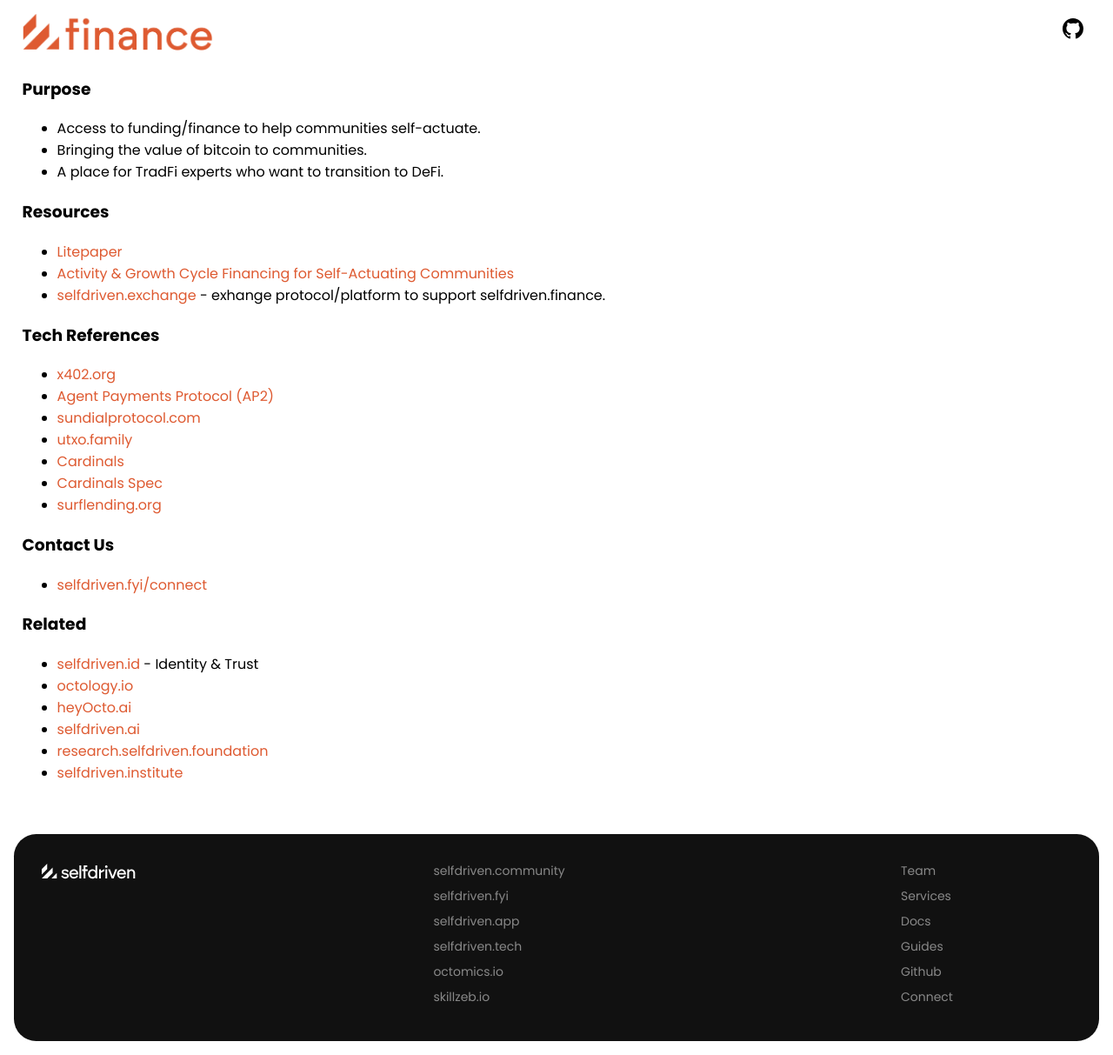
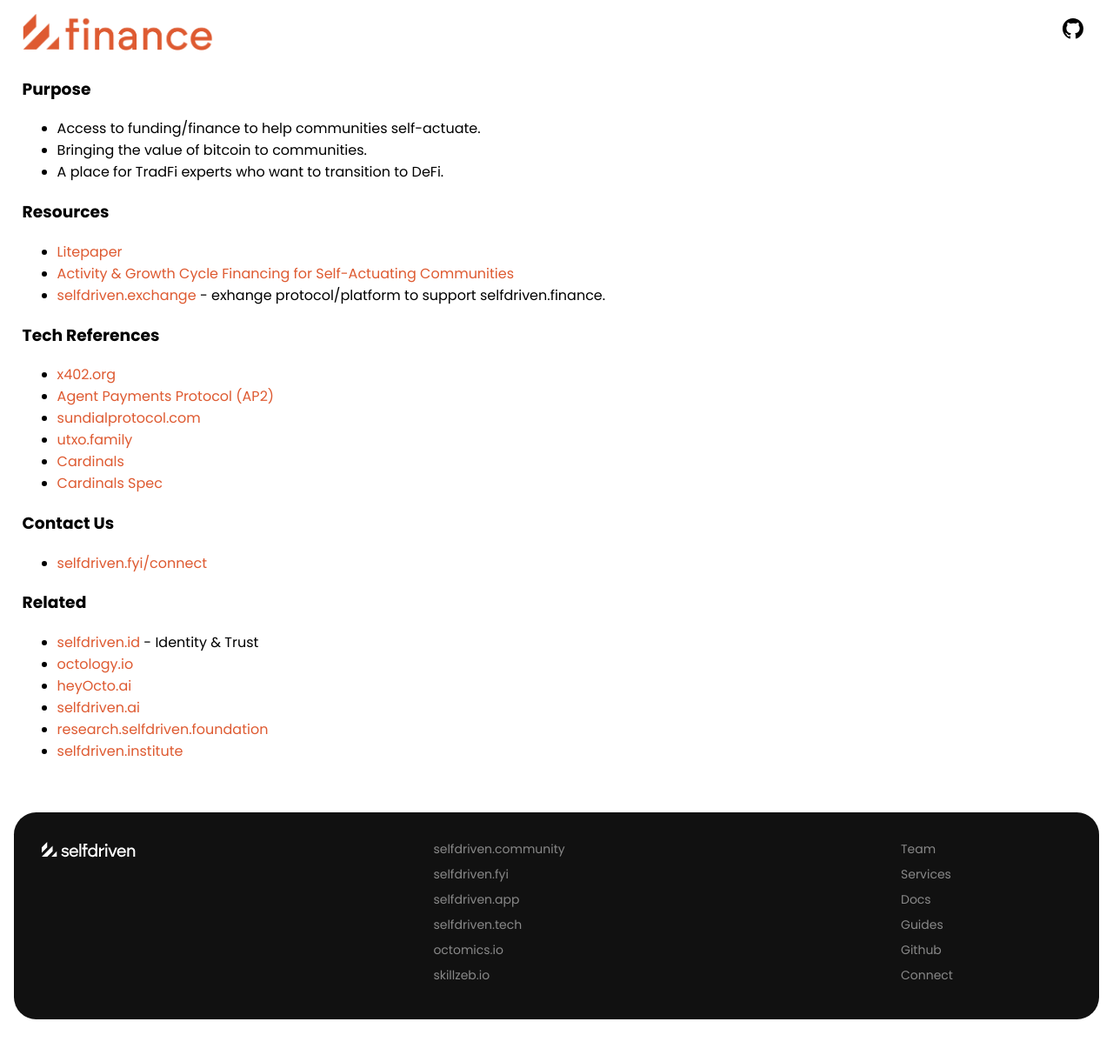
Before and after one commit to selfdriven-foundation/selfdriven-finance, a Jekyll site: the page built from docs/index.md, in a window 1280 px wide. Shown: the whole page at 87% size. Built offline with Jekyll 4.4.1, drawn with Linux system fonts in a browser that asks for light colours; after the commit the page ends 1188 px from its top, so only the background shows below that.

Commit message:
Update index.md

```diff
--- a/docs/index.md
+++ b/docs/index.md
@@ -23,7 +23,6 @@
 - [utxo.family](https://utxo.family)
 - [Cardinals](https://iohk.io/jp/newsroom/bitcoin-ordinals-bridged-to-cardano-for-the-first-time-with-bitvmx-protocol)
 - [Cardinals Spec](https://github.com/input-output-hk/cardinal-spec)
-- [surflending.org](https://surflending.org)
 
 ### Contact Us
 
```
